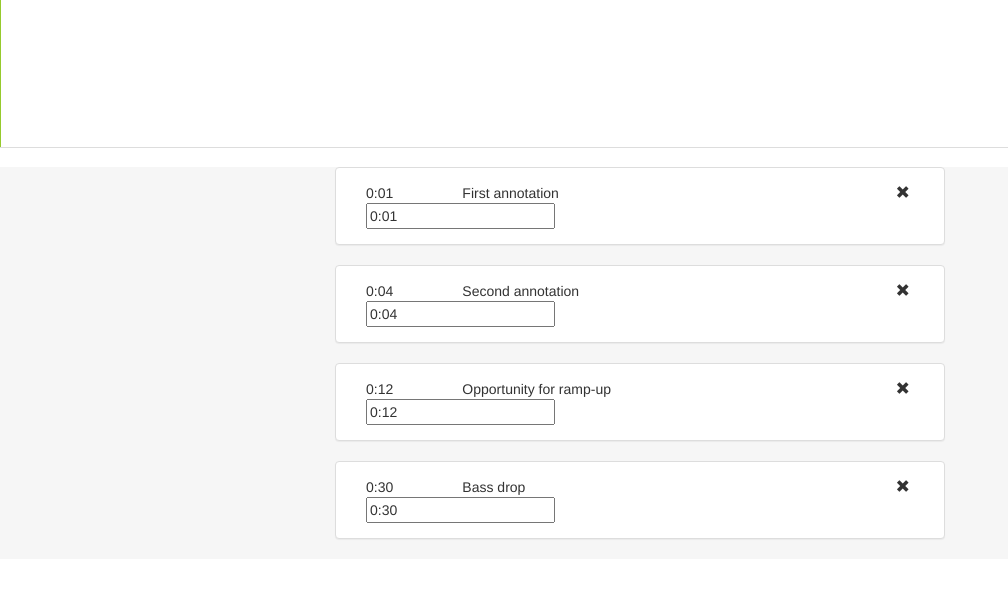
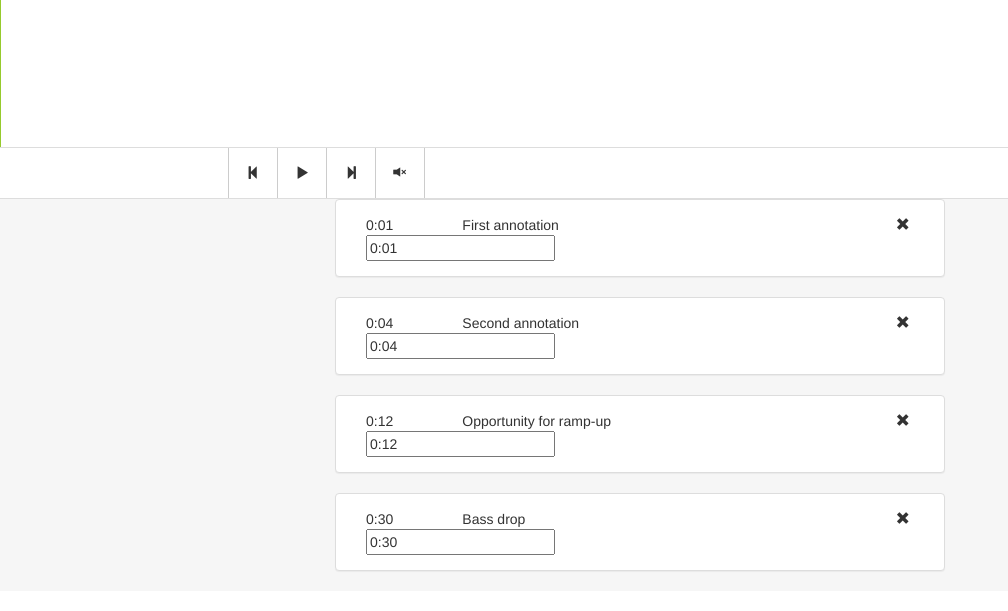
Before and after one commit to ishitap/songannotator, a plain HTML site: page new/index.html in a window 1280 px wide. Shown: the part 53-664 px from the top of the page, without its empty margins (0-1008 px from the left). Drawn offline with nearby package versions, Linux system fonts and the light colour scheme; no server answers.

Commit message:
Added back in playback controls, removed timeline

```diff
--- a/new/index.html
+++ b/new/index.html
@@ -36,8 +36,8 @@
         <div class="progress-bar progress-bar-info"></div>
       </div>
     </div>
-    <div class="row" id="timeline"></div>
-    <!--<div class="row" id="controls">
+    <!--<div class="row" id="timeline"></div>-->
+    <div class="row" id="controls">
       <div class="col-md-2"></div>
       <div class="col-md-8">
         <div class="btn-group" role="group">
@@ -56,7 +56,7 @@
         </div>
       </div>
       <div class="col-md-2"></div>
-    </div>-->
+    </div>
   </div>
 
   <!-- annotations -->
```
